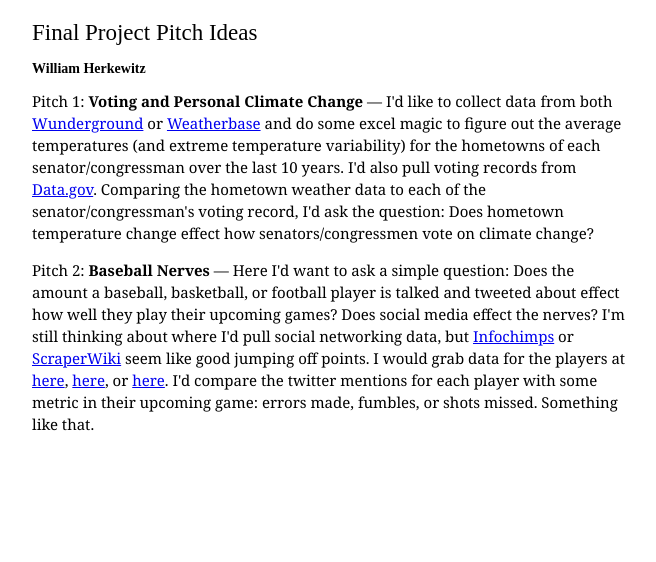
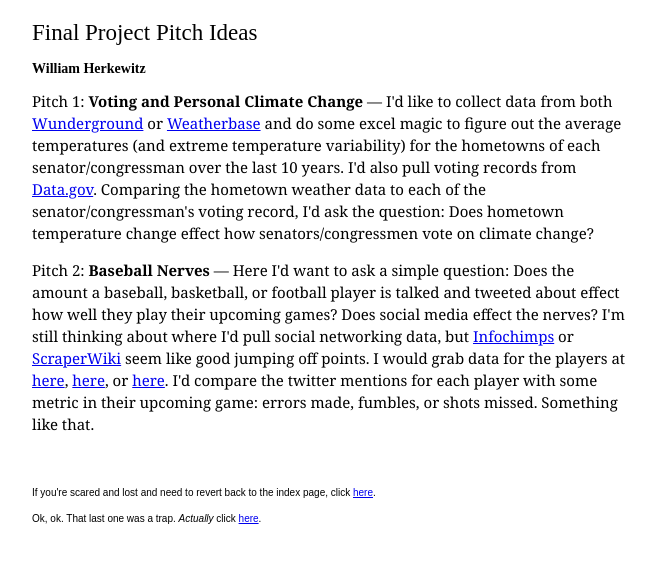
Before and after one commit to wherkewi/wherkewi.github.io, a plain HTML site: page Pitches.html in a window 1280 px wide. Shown: the whole page, without its empty margins (308-964 px from the left). Drawn offline with Linux system fonts and the light colour scheme.

Commit message:
updated index page version 2, now with traps

```diff
--- a/Pitches.html
+++ b/Pitches.html
@@ -14,6 +14,10 @@
 
 		<p>Pitch 2: <strong>Baseball Nerves</strong> &mdash; Here I'd want to ask a simple question: Does the amount a baseball, basketball, or football player is talked and tweeted about effect how well they play their upcoming games? Does social media effect the nerves? I'm still thinking about where I'd pull social networking data, but <a href="http://www.infochimps.com">Infochimps</a> or <a href="https://scraperwiki.com/">ScraperWiki</a> seem like good jumping off points. I would grab data for the players at <a href="http://www.baseball-reference.com/">here</a>, <a href="http://www.pro-football-reference.com/">here</a>, or  <a href=" http://www.basketball-reference.com/">here</a>. I'd compare the twitter mentions for each player with some metric in their upcoming game: errors made, fumbles, or shots missed. Something like that.
 
+		<p>&nbsp;</p>
 
+		<h4>If you're scared and lost and need to revert back to the index page, click <a href="http://1-ps.googleusercontent.com/x/www.dailydawdle.com/images.dailydawdle.com/monkey-washing-cat.gif.pagespeed.ce.XjmJQ-_gBM.gif">here</a>.</h4>
+
+		<h4>Ok, ok. That last one was a trap. <em>Actually</em> click <a href="http://wherkewi.github.io/index.html">here</a>.
 	</body>
 </html>
```
